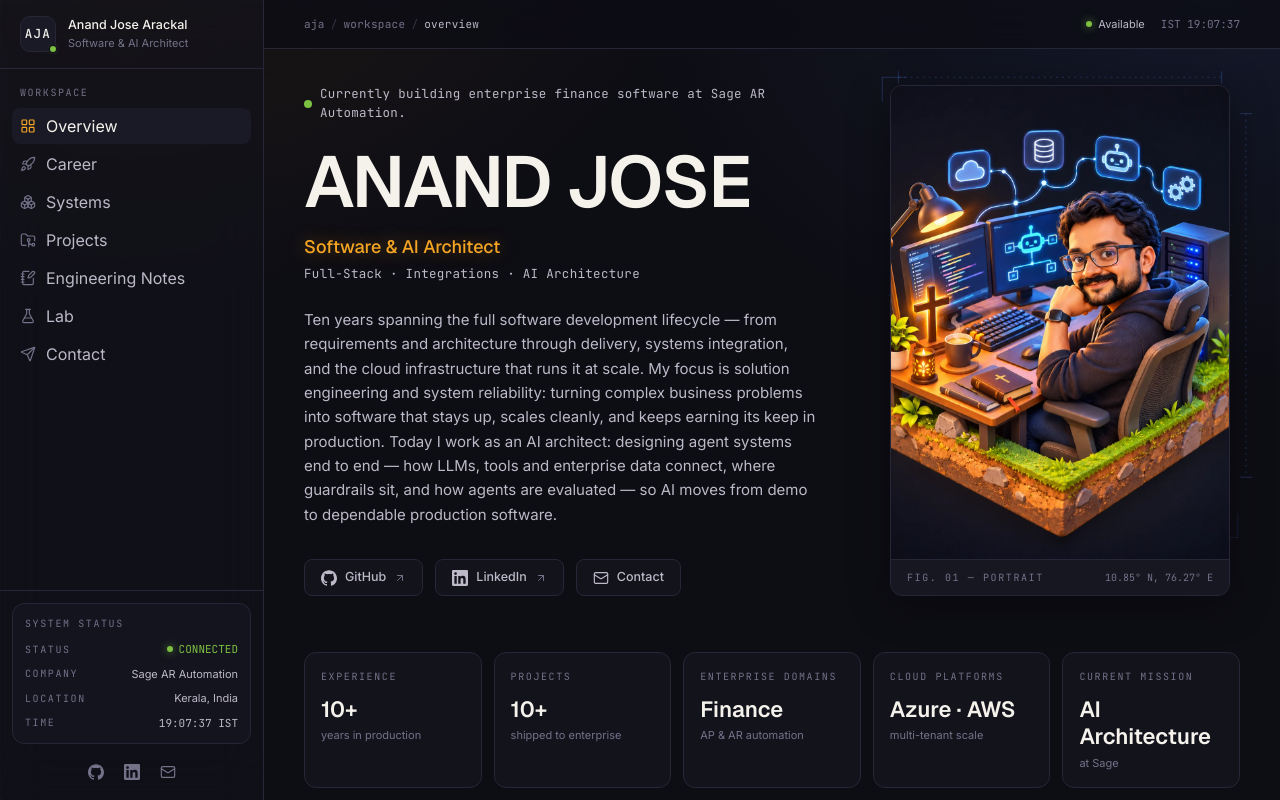
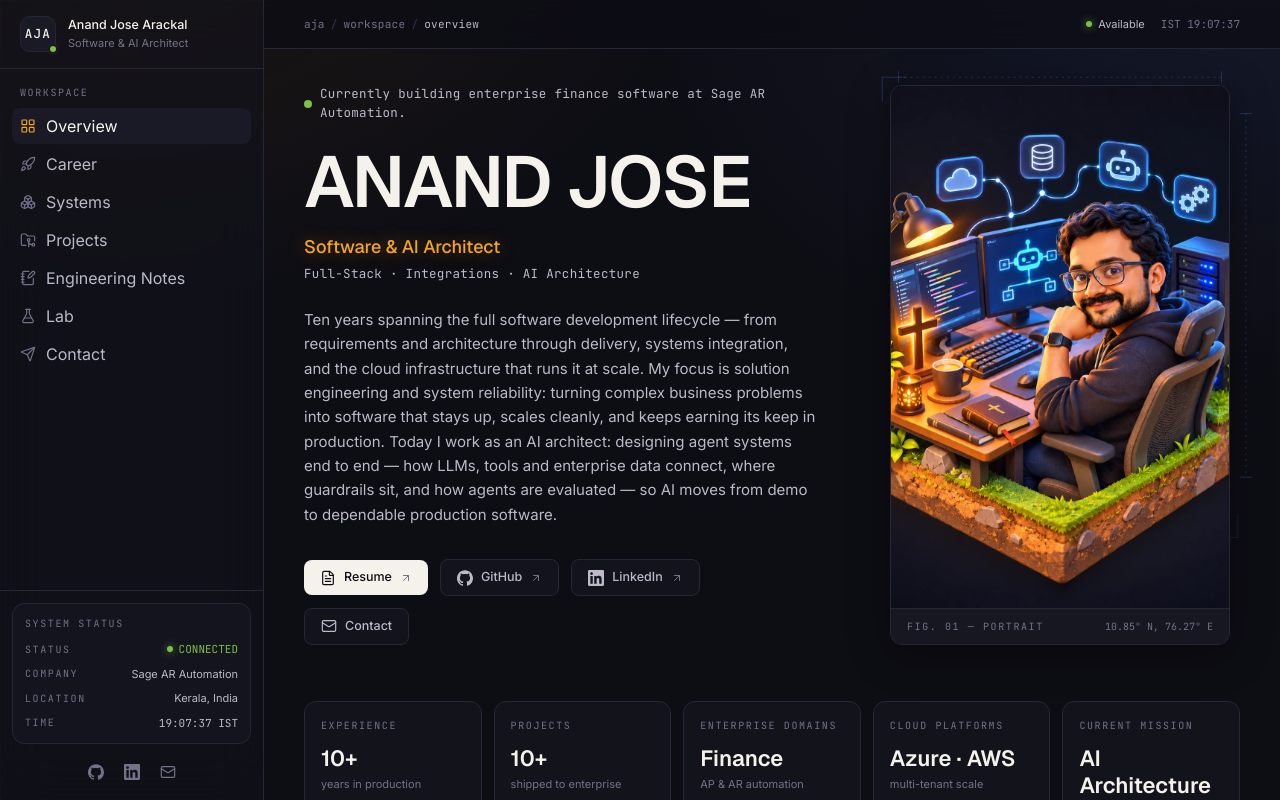
Before and after one commit to anandjose-arackal/portfolio, a Next.js app: page / in a window 1280 px wide. Shown: the top 800 px of the page. Built offline with nearby package versions, Linux system fonts and the light colour scheme; no server answers.

Commit message:
Link Resume button to Google Drive and open it in a new tab
The resume is hosted on Drive instead of public/resume.pdf, so the
build-time file check that hid the button is no longer needed.

Co-Authored-By: Claude Opus 5.5 <noreply@anthropic.com>

```diff
--- a/src/components/home/Hero.tsx
+++ b/src/components/home/Hero.tsx
@@ -1,13 +1,8 @@
-import { existsSync } from "fs";
-import { join } from "path";
 import { ArrowUpRight, FileText, Mail } from "lucide-react";
 import { GithubIcon, LinkedinIcon } from "@/components/ui/BrandIcons";
 import { profile } from "@/lib/data";
 import { Reveal } from "@/components/ui/Reveal";
 import { BlueprintPortrait } from "@/components/home/BlueprintPortrait";
-
-// Resume button shows only once public/resume.pdf exists (checked at build).
-const hasResume = existsSync(join(process.cwd(), "public", profile.resume));
 
 const ctas = [
   {
@@ -15,7 +10,7 @@ const ctas = [
     href: profile.resume,
     icon: FileText,
     primary: true,
-    external: false,
+    external: true,
   },
   {
     label: "GitHub",
@@ -38,7 +33,7 @@ const ctas = [
     primary: false,
     external: false,
   },
-].filter((cta) => hasResume || cta.label !== "Resume");
+];
 
 export function Hero() {
   return (
--- a/src/lib/data.ts
+++ b/src/lib/data.ts
@@ -16,8 +16,8 @@ import {
 
 /* ────────────────────────────────────────────────────────────
    Profile
-   TODO(anand): replace placeholder URLs with real profiles and
-   drop resume.pdf into /public.
+   TODO(anand): replace placeholder URLs with real profiles.
+   Resume is hosted on Google Drive.
    ──────────────────────────────────────────────────────────── */
 
 export const profile = {
@@ -33,7 +33,7 @@ export const profile = {
   email: "anandjose.live@gmail.com",
   github: "https://github.com/anandjose-arackal",
   linkedin: "https://www.linkedin.com/in/anand-jose-arackal",
-  resume: "/resume.pdf",
+  resume: "https://drive.google.com/file/d/1Xhqg2XaJd9-8TVuG40U8UzxuHDnR7HA2/view?usp=sharing",
   // Vercel sets this to the production domain; set NEXT_PUBLIC_SITE_URL to override.
   siteUrl:
     process.env.NEXT_PUBLIC_SITE_URL ??
```
